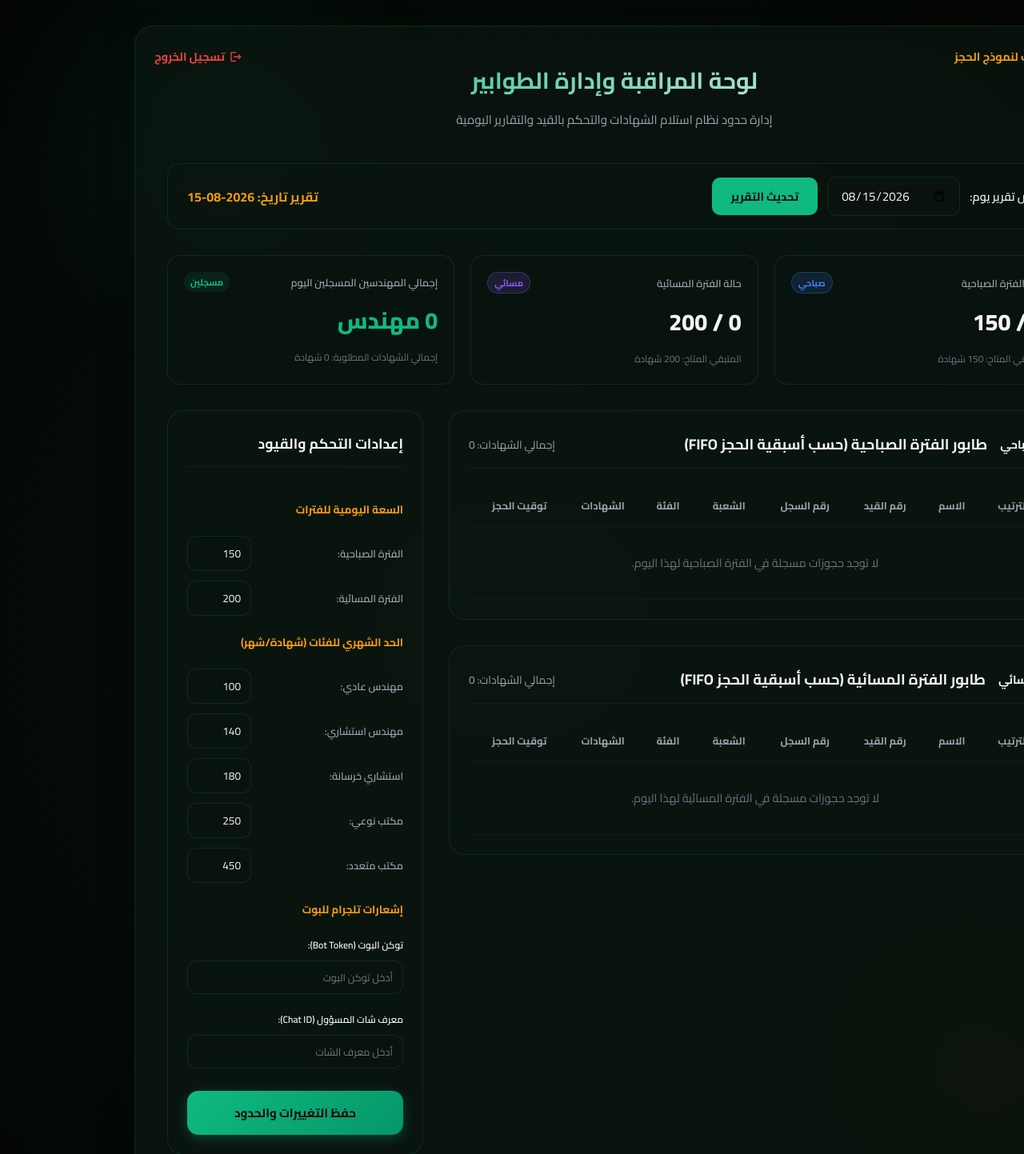
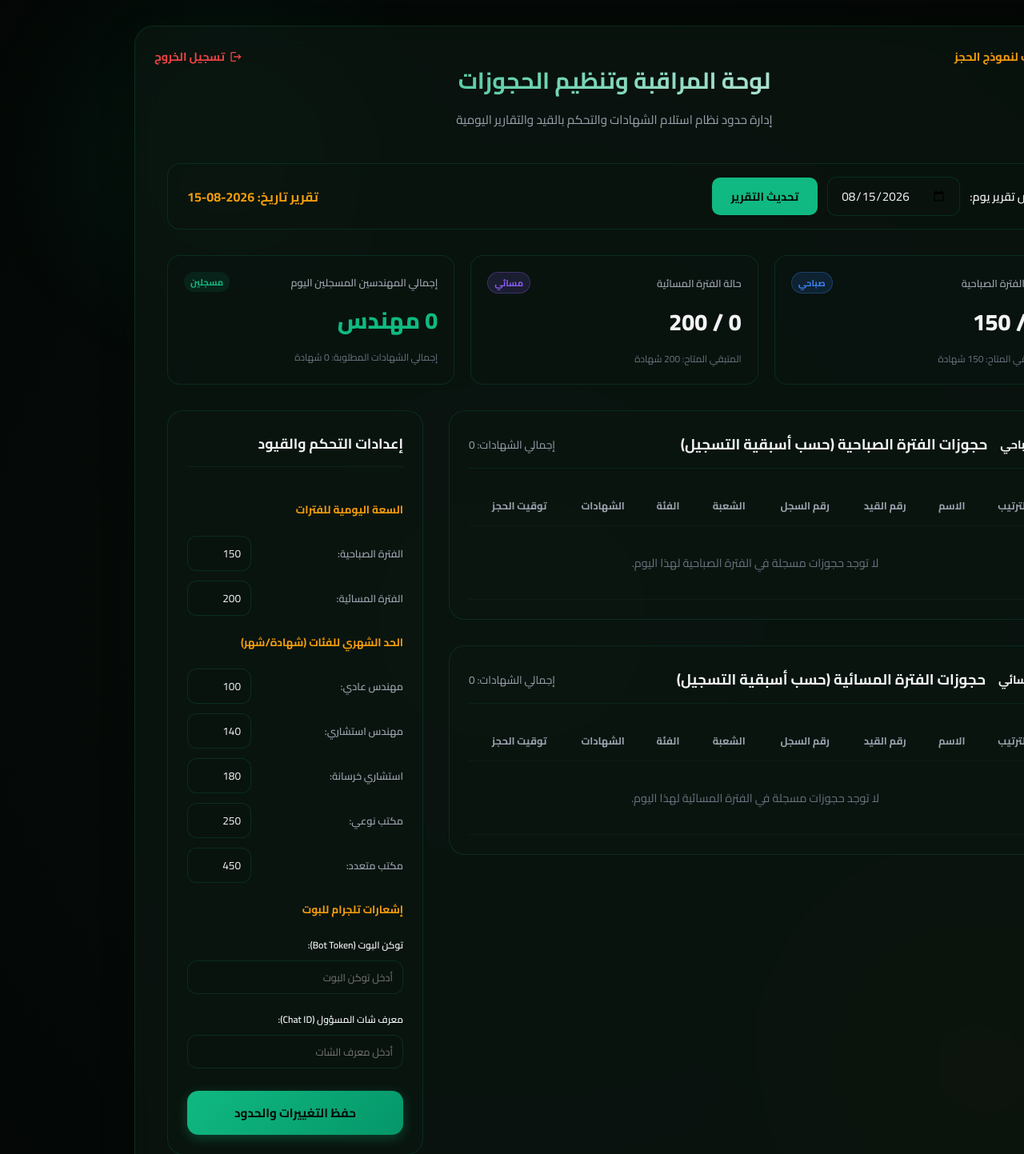
Before and after one commit to MemaroX/MinyaEngineeringSyndicate-Certs, a Django app: page /dashboard/ in a window 1280 px wide; the page is wider, and only the part inside the window is pictured. Shown: the top 1443 px of that part at 80% size. Run offline with Django 5.2, Linux system fonts and the light colour scheme; the visitor is signed in with stand-in values (Sample User, id 1); data comes from the database, SQL or seed files in the repository; data that the repository does not hold is empty.

Commit message:
UI: Replace 'طابور/طوابير' (queue/queues) with professional terms like 'حجوزات' (bookings) and 'ترتيب الحجز' (booking sequence) to align with syndicate's official tone

```diff
--- a/app.js
+++ b/app.js
@@ -445,7 +445,7 @@ function showSuccessModal(data) {
   queueRow.className = 'receipt-row';
   queueRow.id = 'receipt-queue-row';
   queueRow.innerHTML = `
-    <span class="receipt-label">ترتيبك في طابور الفترة:</span>
+    <span class="receipt-label">ترتيب الحجز للفترة:</span>
     <span class="receipt-val" style="color: var(--accent);">${data.queue_pos}</span>
   `;
   document.querySelector('.receipt-details').appendChild(queueRow);
--- a/certificates/static/certificates/app.js
+++ b/certificates/static/certificates/app.js
@@ -465,7 +465,7 @@ function showSuccessModal(data) {
   queueRow.className = 'receipt-row';
   queueRow.id = 'receipt-queue-row';
   queueRow.innerHTML = `
-    <span class="receipt-label">ترتيبك في طابور الفترة:</span>
+    <span class="receipt-label">ترتيب الحجز للفترة:</span>
     <span class="receipt-val" style="color: var(--accent);">${data.queue_pos}</span>
   `;
   document.querySelector('.receipt-details').appendChild(queueRow);
--- a/certificates/templates/certificates/dashboard.html
+++ b/certificates/templates/certificates/dashboard.html
@@ -4,7 +4,7 @@
 <head>
   <meta charset="UTF-8">
   <meta name="viewport" content="width=device-width, initial-scale=1.0">
-  <title>لوحة التحكم وإدارة الطوابير - نقابة المهندسين المصرية</title>
+  <title>لوحة التحكم وتنظيم الحجوزات - نقابة المهندسين المصرية</title>
 
   <!-- Premium Fonts -->
   <link rel="preconnect" href="https://fonts.googleapis.com">
@@ -35,7 +35,7 @@
 
     <!-- Header -->
     <header class="header">
-      <h1 class="title">لوحة المراقبة وإدارة الطوابير</h1>
+      <h1 class="title">لوحة المراقبة وتنظيم الحجوزات</h1>
       <p class="subtitle">إدارة حدود نظام استلام الشهادات والتحكم بالقيد والتقارير اليومية</p>
     </header>
 
@@ -105,7 +105,7 @@
           <div class="queue-title-wrapper">
             <h2 class="queue-title">
               <span class="queue-badge morning" style="font-size: 0.9rem;">صباحي</span>
-              طابور الفترة الصباحية (حسب أسبقية الحجز FIFO)
+              حجوزات الفترة الصباحية (حسب أسبقية التسجيل)
             </h2>
             <span style="font-size: 0.85rem; color: var(--text-secondary);">
               إجمالي الشهادات: {{ morning_certs_total }}
@@ -155,7 +155,7 @@
           <div class="queue-title-wrapper">
             <h2 class="queue-title">
               <span class="queue-badge evening" style="font-size: 0.9rem;">مسائي</span>
-              طابور الفترة المسائية (حسب أسبقية الحجز FIFO)
+              حجوزات الفترة المسائية (حسب أسبقية التسجيل)
             </h2>
             <span style="font-size: 0.85rem; color: var(--text-secondary);">
               إجمالي الشهادات: {{ evening_certs_total }}
--- a/certificates/views.py
+++ b/certificates/views.py
@@ -201,7 +201,7 @@ def send_telegram_alert(app, monthly_total, monthly_limit, queue_pos):
         f"📊 *إحصائيات الشهر للمهندس ({app.pickup_date.strftime('%m/%Y')}):*\n"
         f"├ إجمالي الحجوزات: {monthly_total} / {monthly_limit} شهادة\n"
         f"└ المتبقي المتاح: {max(0, monthly_limit - monthly_total)} شهادة\n\n"
-        f"⏱️ *ترتيب الحجز في طابور الفترة:* {queue_pos} (الأسبق فالأسبق)."
+        f"⏱️ *ترتيب الحجز للفترة:* {queue_pos} (حسب أسبقية التسجيل)."
     )
 
     payload = {
--- a/supabase_schema.sql
+++ b/supabase_schema.sql
@@ -199,7 +199,7 @@ BEGIN
                     '📄 *عدد الشهادات المطلوبة:* ' || NEW.certificate_count || ' شهادة' || chr(10) ||
                     '📅 *تاريخ الاستلام:* ' || NEW.pickup_date || chr(10) ||
                     '⏰ *الفترة:* ' || slot_ar || chr(10) || chr(10) ||
-                    '⏱️ *ترتيب الحجز في طابور الفترة:* ' || queue_pos || ' (الأسبق فالأسبق).';
+                    '⏱️ *ترتيب الحجز للفترة:* ' || queue_pos || ' (حسب أسبقية التسجيل).';
 
     -- Async POST to Telegram via pg_net
     PERFORM net.http_post(
```
Also changed, not shown: dashboard.html (+4 -4 lines).
